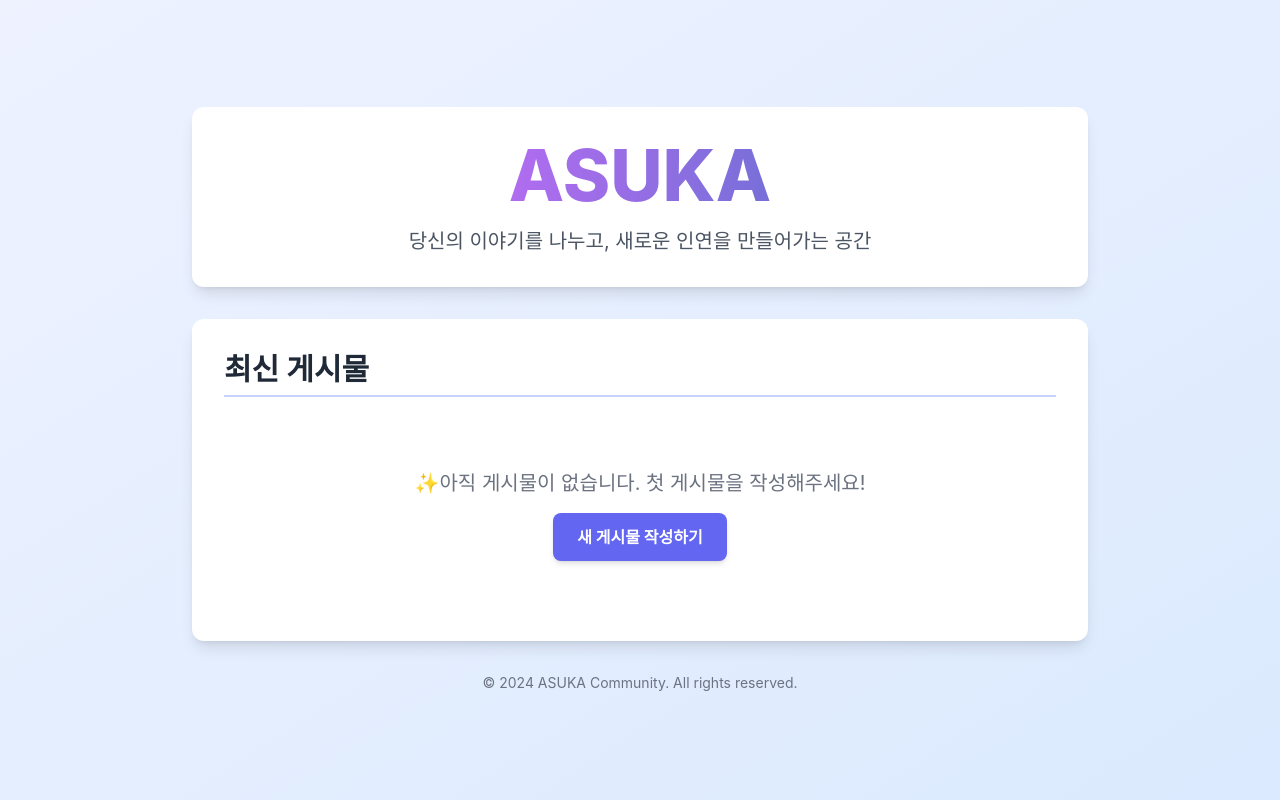
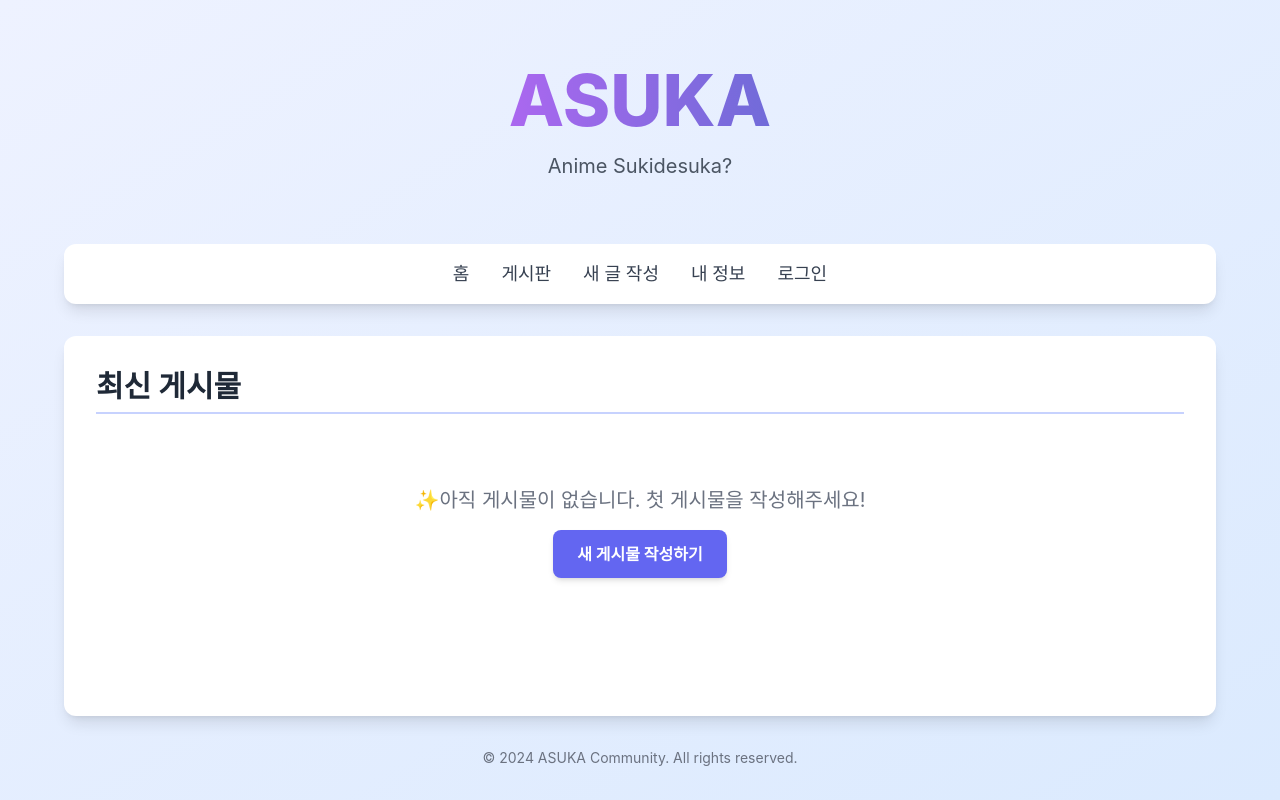
Before and after one commit to lagonee23/asuka-community, a React (Create React App) app: page / in a window 1280 px wide. Built offline with nearby package versions, Linux system fonts and the light colour scheme.

Commit message:
Fourth Commit

```diff
--- a/src/App.js
+++ b/src/App.js
@@ -4,22 +4,30 @@ import React from 'react';
 function App() {
   return (
     // 전체 페이지 컨테이너. 화면 전체를 채우고 내용을 중앙에 배치합니다.
-    <div className="min-h-screen bg-gradient-to-br from-indigo-50 to-blue-100 flex flex-col items-center justify-center p-4 sm:p-6 lg:p-8 font-inter">
+    <div className="min-h-screen bg-gradient-to-br from-indigo-50 to-blue-100 flex flex-col items-center p-4 sm:p-6 lg:p-8 font-inter">
 
       {/* 커뮤니티 헤더 섹션 */}
-      <header className="w-full max-w-4xl bg-white rounded-xl shadow-lg p-6 sm:p-8 mb-8 flex flex-col items-center">
+      <header className="w-full max-w-6xl p-6 sm:p-8 mb-8 flex flex-col items-center">
         {/* 커뮤니티 이름 */}
         <h1 className="text-5xl sm:text-6xl lg:text-7xl font-extrabold text-transparent bg-clip-text bg-gradient-to-r from-purple-600 to-indigo-700 mb-4 animate-pulse">
           ASUKA
         </h1>
         {/* 슬로건 또는 설명 */}
         <p className="text-lg sm:text-xl text-gray-600 text-center max-w-2xl">
-          당신의 이야기를 나누고, 새로운 인연을 만들어가는 공간
+          Anime Sukidesuka?
         </p>
       </header>
 
+      <nav className="w-full max-w-6xl bg-white rounded-xl shadow-lg p-4 mb-8 flex justify-center items-center space-x-6 sm:space-x-8">
+        <a href="#" className="text-lg font-medium text-gray-700 hover:text-indigo-600 transition duration-300">홈</a>
+        <a href="#" className="text-lg font-medium text-gray-700 hover:text-indigo-600 transition duration-300">게시판</a>
+        <a href="#" className="text-lg font-medium text-gray-700 hover:text-indigo-600 transition duration-300">새 글 작성</a>
+        <a href="#" className="text-lg font-medium text-gray-700 hover:text-indigo-600 transition duration-300">내 정보</a>
+        <a href="#" className="text-lg font-medium text-gray-700 hover:text-indigo-600 transition duration-300">로그인</a>
+      </nav>
+
       {/* 메인 콘텐츠 영역 (향후 커뮤니티 게시물, 기능 등이 추가될 곳) */}
-      <main className="w-full max-w-4xl bg-white rounded-xl shadow-lg p-6 sm:p-8">
+      <main className="w-full max-w-6xl bg-white rounded-xl shadow-lg p-6 sm:p-8 flex-1">
         <h2 className="text-2xl sm:text-3xl font-bold text-gray-800 mb-6 border-b-2 border-indigo-200 pb-2">
           최신 게시물
         </h2>
```
